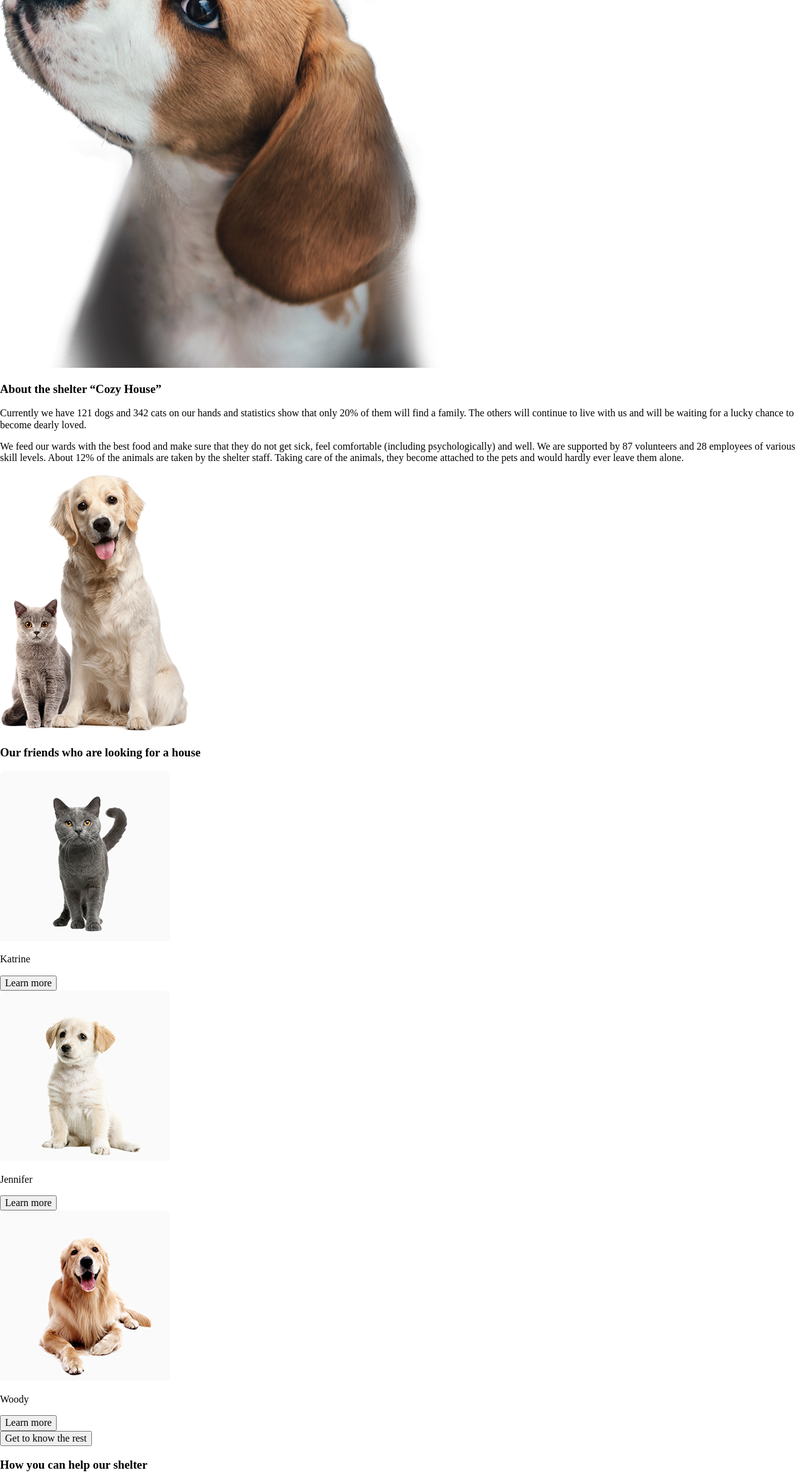
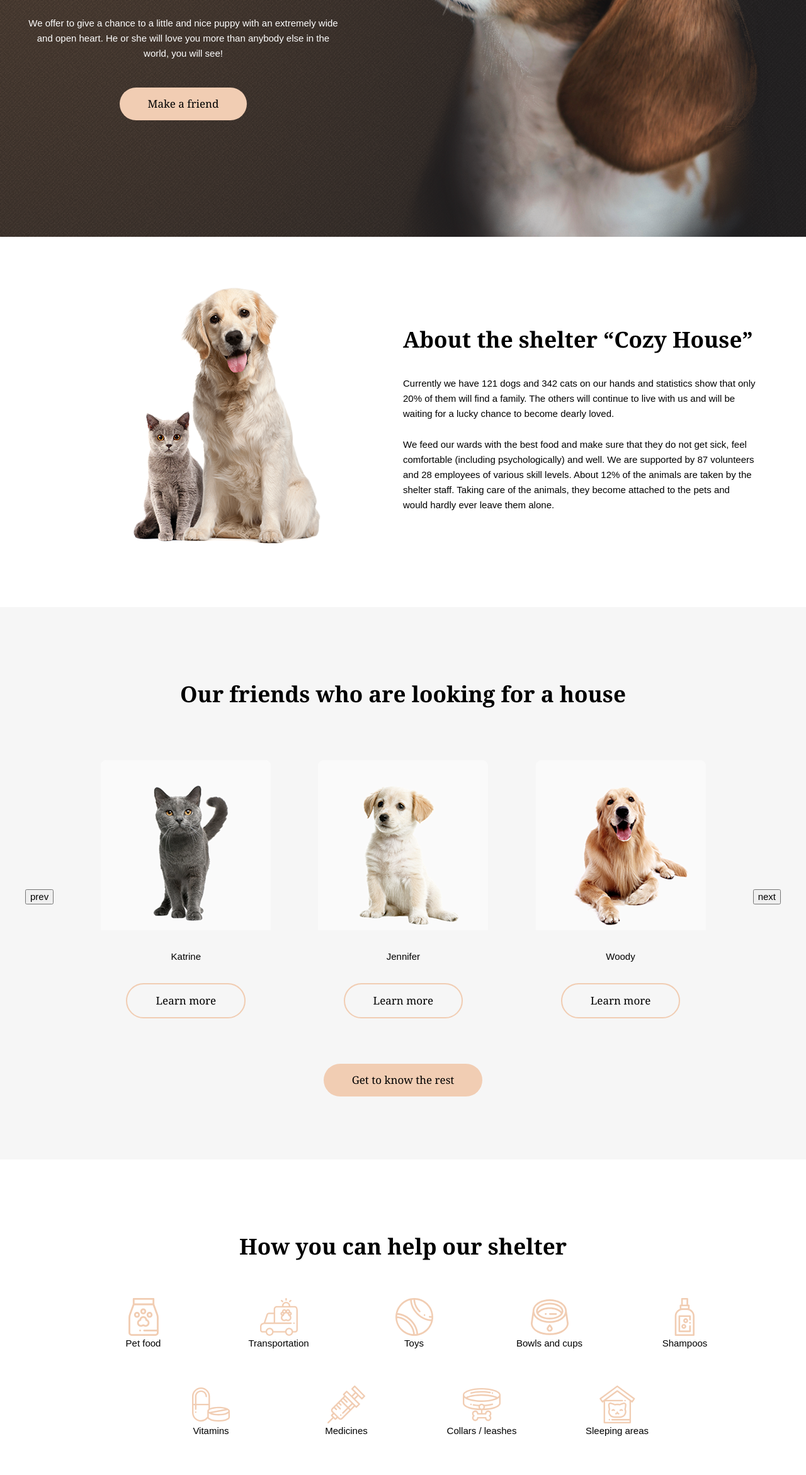
Before and after one commit to iSaklov/shelter-js-webpack, a plain HTML site: page shelter/index.html in a window 1280 px wide. Shown: the part 458-2800 px from the top of the page at 63% size. Drawn offline with nearby package versions, Linux system fonts and the light colour scheme; files that its build step writes are made by us from their sources.

Commit message:
feat: add style index.html

```diff
--- a/shelter/index.html
+++ b/shelter/index.html
@@ -11,13 +11,13 @@
 </head>
 
 <body>
-	<header>
-		<nav>
-			<div class="logo">
-				<h1>Cozy House</h1>
-				<p>Shelter for pets in Boston</p>
+	<header class="header">
+		<nav class="container">
+			<div class="logo__wrapper">
+				<h1 class="title">Cozy House</h1>
+				<p class="subtitle">Shelter for pets in Boston</p>
 			</div>
-			<ul class="menu">
+			<ul class="list__menu">
 				<li class="menu__item"><a href="">About the shelter</a></li>
 				<li class="menu__item"><a href="">Our pets</a></li>
 				<li class="menu__item"><a href="">Help the shelter</a></li>
@@ -25,18 +25,21 @@
 			</ul>
 		</nav>
 		<div class="start__screen__wrapper">
+			<div class="container">
 				<div class="start__screen_content">
 					<h2>Not only people need a house</h2>
 					<p>We offer to give a chance to a little and nice puppy with an extremely wide and open heart. He or she will
 						love you more
 						than anybody else in the world, you will see!</p>
-				<button>Make a friend</button>
+					<button type="button" class="button__primary">Make a friend</button>
 				</div>
 				<img src="./assets/images/index/start-screen-puppy.png" alt="">
+			</div>
 		</div>
 	</header>
 	<main>
 		<section class="about__section">
+			<div class="container">
 				<div class="about__content">
 					<h3>About the shelter “Cozy House”</h3>
 					<p>Currently we have 121 dogs and 342 cats on our hands and statistics show that only 20% of them will find a
@@ -45,35 +48,42 @@
 					<p>We feed our wards with the best food and make sure that they do not get sick, feel comfortable (including
 						psychologically) and well. We are supported by 87 volunteers and 28 employees of various skill levels. About
 						12% of the
-					animals are taken by the shelter staff. Taking care of the animals, they become attached to the pets and would
+						animals are taken by the shelter staff. Taking care of the animals, they become attached to the pets and
+						would
 						hardly
 						ever leave them alone.</p>
 				</div>
 				<img src="./assets/images/index/about-pets.png" alt="">
+			</div>
 		</section>
 		<section class="slider__section">
+			<div class="container">
 				<h3>Our friends who
 					are looking for a house</h3>
 				<div class="slider__container">
+					<button type="button" class="">prev</button>
 					<div class="slider__card__content">
 						<img src="./assets/images/index/pets-katrine.png" alt="">
 						<p>Katrine</p>
-					<button>Learn more</button>
+						<button type="button" class="button__secondary">Learn more</button>
 					</div>
 					<div class="slider__card__content">
 						<img src="./assets/images/index/pets-jennifer.png" alt="">
 						<p>Jennifer</p>
-					<button>Learn more</button>
+						<button type="button" class="button__secondary">Learn more</button>
 					</div>
 					<div class="slider__card__content">
 						<img src="./assets/images/index/pets-woody.png" alt="">
 						<p>Woody</p>
-					<button>Learn more</button>
+						<button type="button" class="button__secondary">Learn more</button>
 					</div>
+					<button>next</button>
 				</div>
-			<button>Get to know the rest</button>
+				<button type="button" class="button__primary">Get to know the rest</button>
+			</div>
 		</section>
 		<section class="help__section">
+			<div class="container">
 				<h3>How you can help
 					our shelter</h3>
 				<ul class="help__list">
@@ -114,8 +124,10 @@
 						<span>Sleeping areas</span>
 					</li>
 				</ul>
+			</div>
 		</section>
 		<section class="donation__section">
+			<div class="container">
 				<div class="donation__content">
 					<h3>You can also make a donation</h3>
 					<p>Name of the bank / Type of bank account</p>
@@ -127,9 +139,11 @@
 						in faucibus.</p>
 				</div>
 				<img src="./assets/images/index/donation-dog.png" alt="">
+			</div>
 		</section>
 	</main>
 	<footer class="footer">
+		<div class="container">
 			<div class="contacts">
 				<h4>For questions and suggestions</h4>
 				<p><span></span>email@shelter.com</p>
@@ -141,6 +155,7 @@
 				<p><span>18 South Park, London</span></p>
 			</div>
 			<img src="./assets/images/footer-puppy.png" alt="">
+		</div>
 	</footer>
 </body>
 
--- /dev/null
+++ b/shelter/styles/scss/_variables.scss
@@ -0,0 +1,84 @@
+// COLOR
+$color-primary: #F1CDB3;
+$color-primary-light: #FDDCC4;
+$color-dark-3xl: #292929;
+$color-light-xl: #FFFFFF;
+$color-dark-s: #CDCDCD;
+$color-light-l: #F6F6F6;
+
+
+// BACKGROUND
+// @mixin background {
+// 	background: url(noise_lines_transparent@2X.png);
+// }
+
+// LIST
+@mixin reset-list {
+	list-style-type: none;
+	margin-block-start: 0px;
+	margin-block-end: 0px;
+	padding-inline-start: 0px;
+
+	display: flex;
+	justify-content: center;
+	align-items: center;
+}
+
+@mixin horizontal-list {
+  @include reset-list;
+
+  li {
+    display: inline-block;
+    margin: {
+			left: 35px;
+      // left: -2px;
+      // right: 2em;
+    }
+  }
+}
+
+//
+$border-primary: 2px solid #F1CDB3;
+
+// BUTTON
+@mixin button($bg_color: transparent, $border: none) {
+	display: inline-block;
+	font-family: Georgia, 'Times New Roman', Times, serif;
+	font-size: 17px;
+	line-height: 22.1px;
+	text-align: center;
+  text-decoration: none;
+	padding: 15px 45px;
+	border: $border;
+	border-radius: 100px;
+	background: $bg_color;
+	width: max-content; //?
+	transition: all 0.5s;
+	&:hover {
+		cursor: pointer;
+		// transition: background-color 0.2s ease-in-out;
+	}
+}
+
+@mixin button_primary($color-primary) {
+	@include button($color-primary);
+	&:hover {
+		background: $color-primary-light;
+	}
+}
+
+@mixin button_secondary($border: $border-primary) {
+	@include button(transparent, $border);
+	&:hover {
+		background-color: $color-primary-light;
+		// border: none;
+		border-color: $color-primary-light;
+	}
+}
+
+@mixin button_float($bg_color: false, $border_primary) {
+	@include button($bg_color, $border_primary);
+	&:hover {
+		background-color: $color-primary-light;
+	}
+}
--- a/shelter/styles/scss/style.scss
+++ b/shelter/styles/scss/style.scss
@@ -0,0 +1,199 @@
+@import "variables.scss";
+
+* {
+	box-sizing: border-box;
+}
+
+img {
+	display: block;
+}
+
+body {
+	font-family: Arial, Helvetica, sans-serif;
+	font-style: normal;
+  font-weight: 400;
+	font-size: 15px;
+	line-height: 24px;
+	text-align: center;
+	background-color: $color-light-xl;
+}
+
+h2, h3, h4 {
+	font-family: Georgia, 'Times New Roman', Times, serif;
+}
+
+h2 {
+	font-size: 44px;
+	line-height: 57.2px;
+}
+
+h3, h4 {
+	font-size: 35px;
+	line-height: 45.5px;
+}
+
+.container {
+	max-width: 1200px;
+	margin: 0 auto;
+	// padding: 0 15px;
+}
+
+.button__primary {
+	@include button_primary($color-primary);
+}
+
+.button__secondary {
+	@include button_secondary($border-primary);
+}
+
+// HEADER
+
+.header {
+	color: $color-light-xl;
+	background: url(../../assets/images/noise_transparent@2x.png), radial-gradient(100% 215.42% at 0% 0%, #5B483A 0%, #262425 100%), #211F20;
+}
+
+// NAVBAR
+.header nav {
+	display: flex;
+	justify-content: space-between;
+	align-items: center;
+}
+
+nav .logo__wrapper {
+	.title {
+		font-size: 32px;
+		// line-height: 110;
+	}
+}
+
+nav .list__menu {
+	@include horizontal-list;
+}
+
+.menu__item a {
+	color: $color-light-xl;
+	text-decoration: none;
+	font-size: 15px;
+}
+
+.start__screen__wrapper .container {
+	display: flex;
+	justify-content: space-between;
+	align-items: center;
+}
+
+.start__screen_content h2 {
+	font-size: 44px;
+}
+.start__screen_content p {
+	margin: 42px auto;
+}
+
+// ABOUT SECTION
+.about__section .container {
+	display: flex;
+	justify-content: space-between;
+	align-items: center;
+	padding: 80px 40px 100px;
+	img {
+		order: -1;
+		margin: auto;
+	}
+}
+
+.about__content {
+	width: 430px; //?
+	min-width: 50%;
+	text-align: left;
+	& p:last-child {
+		margin: 25px auto;
+	}
+
+}
+
+// SLIDER SECTION
+.slider__section {
+	padding: 80px 40px 100px;
+	background-color: $color-light-l;
+}
+
+.slider__section .container {
+	height: 697px;
+	display: flex;
+	flex-direction: column;
+	justify-content: space-between;
+	align-items: center;
+
+}
+
+.slider__container {
+	width: 100%;
+	max-width: 1200px;
+	display: flex;
+	justify-content: space-between;
+	align-items: center;
+}
+
+.slider__card__content {
+	padding-bottom: 30px;
+	height: 435px;
+	width: 270px;
+
+	& p {
+		margin: 30px auto;
+	}
+}
+
+.help__section {
+	padding: 80px 40px 100px;
+	h3 {
+		margin-bottom: 60px;
+	}
+}
+
+.help__list {
+	@include horizontal-list;
+	display: flex;
+	flex-wrap: wrap;
+	.help__list__item {
+		text-align: center;
+		display: flex;
+		flex-direction: column;
+		align-items: center;
+		width: 15%;
+		margin-bottom: 55px;
+		// margin-right: 120px;
+	}
+}
+
+// DONATION SECTION
+.donation__section {
+	background-color: $color-light-l;
+	.container {
+		display: flex;
+		align-items: center;
+		padding: 80px 40px 100px;
+		img {
+			order: -1;
+			// margin: auto;
+		}
+	}
+}
+
+.donation__content {
+	width: 430px;
+	min-width: 50%;
+	text-align: left;
+}
+
+// FOOTER
+.footer {
+	background: url(../../assets/images/noise_transparent@2x.png), radial-gradient(100% 215.42% at 0% 0%, #5B483A 0%, #262425 100%), #211F20;
+	color: white;
+	.container {
+		display: flex;
+		justify-content: space-between;
+		align-items: center;
+	}
+}
```
Also changed, not shown: shelter/assets/images/noise_transparent.png (added), shelter/assets/images/noise_transparent@2x.png (added), shelter/styles/css/style.css (added). Lines whose indentation alone changed are shown as unchanged.
